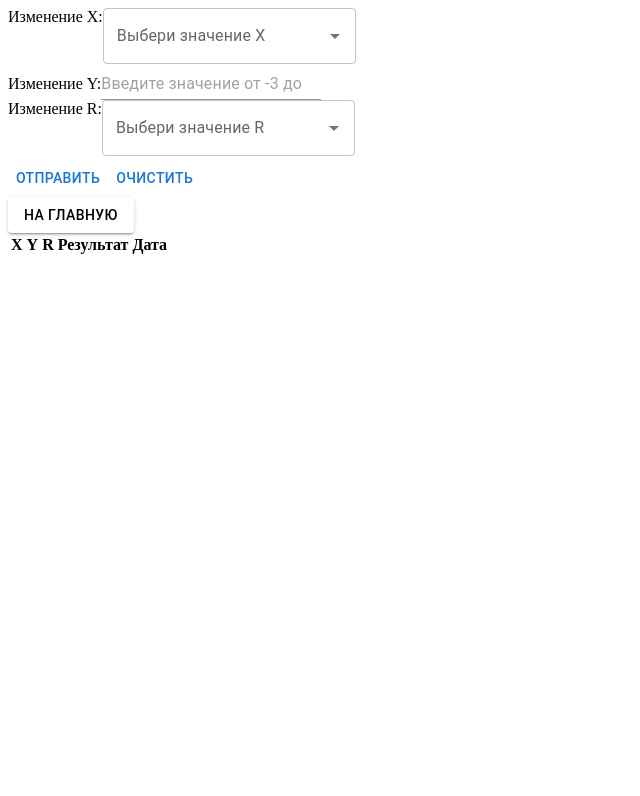
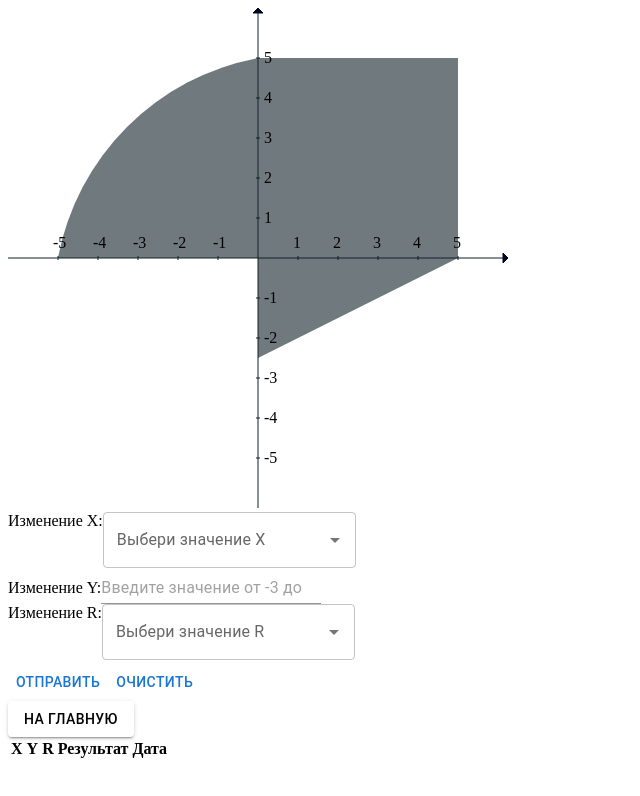
Before and after one commit to K0stya666/web4, a React (Create React App) app in the folder frontend/: page /main in a window 1280 px wide. Shown: the top 796 px of the page, without its empty margins (0-640 px from the left). Built offline with nearby package versions, Linux system fonts and the light colour scheme.

Commit message:
add graph

```diff
--- /dev/null
+++ b/frontend/src/components/Graph.js
@@ -0,0 +1,168 @@
+import React from 'react';
+
+const Graph = () => {
+
+    const trPoint1 = {x: 250, y: 250};
+    const trPoint2 = {x: 450, y: 250};
+    const trPoint3 = {x: 250, y: 350};
+    const trianglePoints = `
+        ${trPoint1.x}, ${trPoint1.y}
+        ${trPoint2.x}, ${trPoint2.y}
+        ${trPoint3.x}, ${trPoint3.y}
+    `
+
+    const circleParams = `
+        M ${250} ${250}
+        L ${250} ${50}
+        A ${250} ${250} 0 0 0 ${50} ${250}
+    `;
+
+    return (
+        <div>
+            <svg id="graph" xmlns="http://www.w3.org/2000/svg" width="500" height="500">
+
+                <rect
+                    x={250}
+                    y={50}
+                    width={200}
+                    height={200}
+                    fill="#122028"
+                    fill-opacity={0.6}
+                />
+
+                <path
+                    d={circleParams}
+                    fill="#122028"
+                    fill-opacity={0.6}
+                />
+
+                <polygon
+                    points={trianglePoints}
+                    fill="#122028"
+                    fill-opacity={0.6}
+                />
+
+
+
+
+                {/*<polygon id="triangle" points="250,250 #{250 - areaCheck.r * 40},250 250,#{250 - areaCheck.r * 40 / 2}"*/}
+                {/*         fill="#122028" fill-opacity="0.6"/>*/}
+                {/*<rect id="rectangle" x="#{250 - areaCheck.r * 20}" y="250" width="#{areaCheck.r * 20}"*/}
+                {/*      height="#{areaCheck.r * 40}" fill="#122028" fill-opacity="0.6"/>*/}
+                {/*<path id="circle" fill="#122028" fill-opacity="0.6" d="*/}
+                {/*                    M 250 250*/}
+                {/*                    L ${250} 250*/}
+                {/*                    A #{40 * areaCheck.r} #{40 * areaCheck.r} 0 0 0 #{250} #{250 - areaCheck.r * 40}"/>*/}
+
+                {/*<ui:repeat value="#{areaCheck.points}" var="point">*/}
+                {/*    <circle r="3"*/}
+                {/*            cx="#{point.x * 40 + 250}"*/}
+                {/*            cy="#{- point.y * 40 + 250}"*/}
+                {/*            fill="#{point.hit ? 'yellow' : 'red'}"/>*/}
+                {/*</ui:repeat>*/}
+
+
+                {/*X line*/}
+                <line x1="0" y1="250" x2="500" y2="250" stroke="#122028"/>
+                {/*Y lin*/}
+                <line x1="250" y1="0" x2="250" y2="500" stroke="#122028"/>
+
+                <line x1="210" y1="248" x2="210" y2="252" stroke="#122028"/>
+                {/*-1 point on x*/}
+                <line x1="290" y1="248" x2="290" y2="252" stroke="#122028"/>
+                {/*1 point on x*/}
+                <text x="205" y="240">-1</text>
+                {/*'-1' on x*/}
+                <text x="285" y="240">1</text>
+                {/*'1' on x*/}
+
+                <line x1="170" y1="248" x2="170" y2="252" stroke="#122028"/>
+                {/*-2 point on x*/}
+                <line x1="330" y1="248" x2="330" y2="252" stroke="#122028"/>
+                {/*2 point on x*/}
+                <text x="165" y="240">-2</text>
+                {/*'-2' on x*/}
+                <text x="325" y="240">2</text>
+                {/*'2' on x*/}
+
+                <line x1="130" y1="248" x2="130" y2="252" stroke="#122028"/>
+                {/*-3 point on x*/}
+                <line x1="370" y1="248" x2="370" y2="252" stroke="#122028"/>
+                {/*3 point on x*/}
+                <text x="125" y="240">-3</text>
+                {/*'-3' on x*/}
+                <text x="365" y="240">3</text>
+                {/*'3' on x*/}
+
+                <line x1="90" y1="248" x2="90" y2="252" stroke="#122028"/>
+                {/*-4 point on x*/}
+                <line x1="410" y1="248" x2="410" y2="252" stroke="#122028"/>
+                {/*4 point on x*/}
+                <text x="85" y="240">-4</text>
+                {/*'-4' on x*/}
+                <text x="405" y="240">4</text>
+                {/*'4' on x*/}
+
+                <line x1="50" y1="248" x2="50" y2="252" stroke="#122028"/>
+                {/*-5 point on x*/}
+                <line x1="450" y1="248" x2="450" y2="252" stroke="#122028"/>
+                {/*5 point on x*/}
+                <text x="45" y="240">-5</text>
+                {/*'-5' on x*/}
+                <text x="445" y="240">5</text>
+                {/*'5' on x*/}
+
+                <line x1="248" y1="210" x2="252" y2="210" stroke="#122028"/>
+                {/*1 on y*/}
+                <line x1="248" y1="290" x2="252" y2="290" stroke="#122028"/>
+                {/*-1 on y*/}
+                <text x="256" y="215">1</text>
+                {/*1 on y*/}
+                <text x="256" y="295">-1</text>
+                {/*-1 on y*/}
+
+                <line x1="248" y1="170" x2="252" y2="170" stroke="#122028"/>
+                {/*2 on y*/}
+                <line x1="248" y1="330" x2="252" y2="330" stroke="#122028"/>
+                {/*-2 on y*/}
+                <text x="256" y="175">2</text>
+                {/*-2 on y*/}
+                <text x="256" y="335">-2</text>
+                {/*-2 on y*/}
+
+
+                <line x1="248" y1="130" x2="252" y2="130" stroke="#122028"/>
+                {/*3 on y*/}
+                <line x1="248" y1="370" x2="252" y2="370" stroke="#122028"/>
+                {/*-3 on y*/}
+                <text x="256" y="135">3</text>
+                {/*3 on y*/}
+                <text x="256" y="375">-3</text>
+                {/*-3 on y*/}
+
+                <line x1="248" y1="90" x2="252" y2="90" stroke="#122028"/>
+                {/*4 on y*/}
+                <line x1="248" y1="410" x2="252" y2="410" stroke="#122028"/>
+                {/*-4 on y*/}
+                <text x="256" y="95">4</text>
+                {/*4 on y*/}
+                <text x="256" y="415">-4</text>
+                {/*-4 on y*/}
+
+                <line x1="248" y1="50" x2="252" y2="50" stroke="#122028"/>
+                {/*5 on y*/}
+                <line x1="248" y1="450" x2="252" y2="450" stroke="#122028"/>
+                {/*-5 on y*/}
+                <text x="256" y="55">5</text>
+                {/*3 on y*/}
+                <text x="256" y="455">-5</text>
+                {/*-3 on y*/}
+                {/*arrows*/}
+                <polygon points="250,0 255,5 245, 5" fill="#000720" stroke="#000720"/>
+                <polygon points="500, 250 495,245 495,255" fill="#000720" stroke="#000720"/>
+            </svg>
+        </div>
+    );
+}
+
+export default Graph;
--- a/frontend/src/components/InputForm.js
+++ b/frontend/src/components/InputForm.js
@@ -1,7 +1,6 @@
 import React, {useState} from "react";
 import axios from "axios";
 import {Autocomplete, Button, Input, TextField} from "@mui/material";
-import PointTable from "./PointTable";
 import {useDispatch} from "react-redux";
 import {addPoint, clearPoints} from "../store/store";
 
--- a/frontend/src/components/MainPage.js
+++ b/frontend/src/components/MainPage.js
@@ -3,6 +3,7 @@ import InputForm from "./InputForm";
 import {useNavigate} from "react-router-dom";
 import {Button} from "@mui/material";
 import PointTable from "./PointTable";
+import Graph from "./Graph";
 
 const MainPage = () => {
 
@@ -11,6 +12,7 @@ const MainPage = () => {
 
     return (
         <div>
+            <Graph />
             <InputForm />
             <Button
                 onClick={redirect}
```
